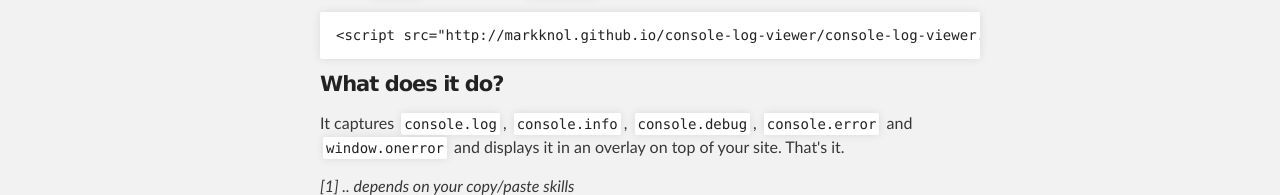
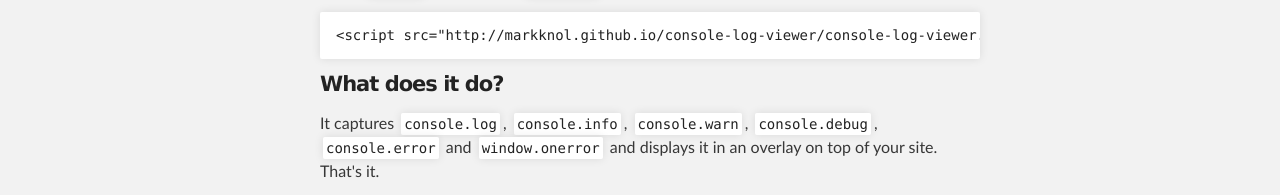
Before and after one commit to markknol/console-log-viewer, a plain HTML site: page index.html in a window 1280 px wide. Shown: the part 1043-1238 px from the top of the page. Drawn offline with Linux system fonts and the light colour scheme.

Commit message:
Update index.html

```diff
--- a/index.html
+++ b/index.html
@@ -55,7 +55,7 @@ In the <code>&lt;head&gt;</code> before other <code>&lt;script&gt;</code> tags i
 <h4>
 <a name="what-does-it-do" class="anchor" href="#what-does-it-do"><span class="octicon octicon-link"></span></a>What does it do?</h4>
 
-<p>It captures <code>console.log</code>, <code>console.info</code>, <code>console.debug</code>, <code>console.error</code> and <code>window.onerror</code> and displays it in an overlay on top of your site. That's it.</p>
+<p>It captures <code>console.log</code>, <code>console.info</code>, <code>console.warn</code>, <code>console.debug</code>, <code>console.error</code> and <code>window.onerror</code> and displays it in an overlay on top of your site. That's it.</p>
 
 <p><em>[1] .. depends on your copy/paste skills</em><br><em>[2] .. if this isn't true <a href="https://github.com/markknol/console-log-viewer/issues">report here</a></em><br><em>[3] .. protip: blame someone else</em>  </p>
 
```
